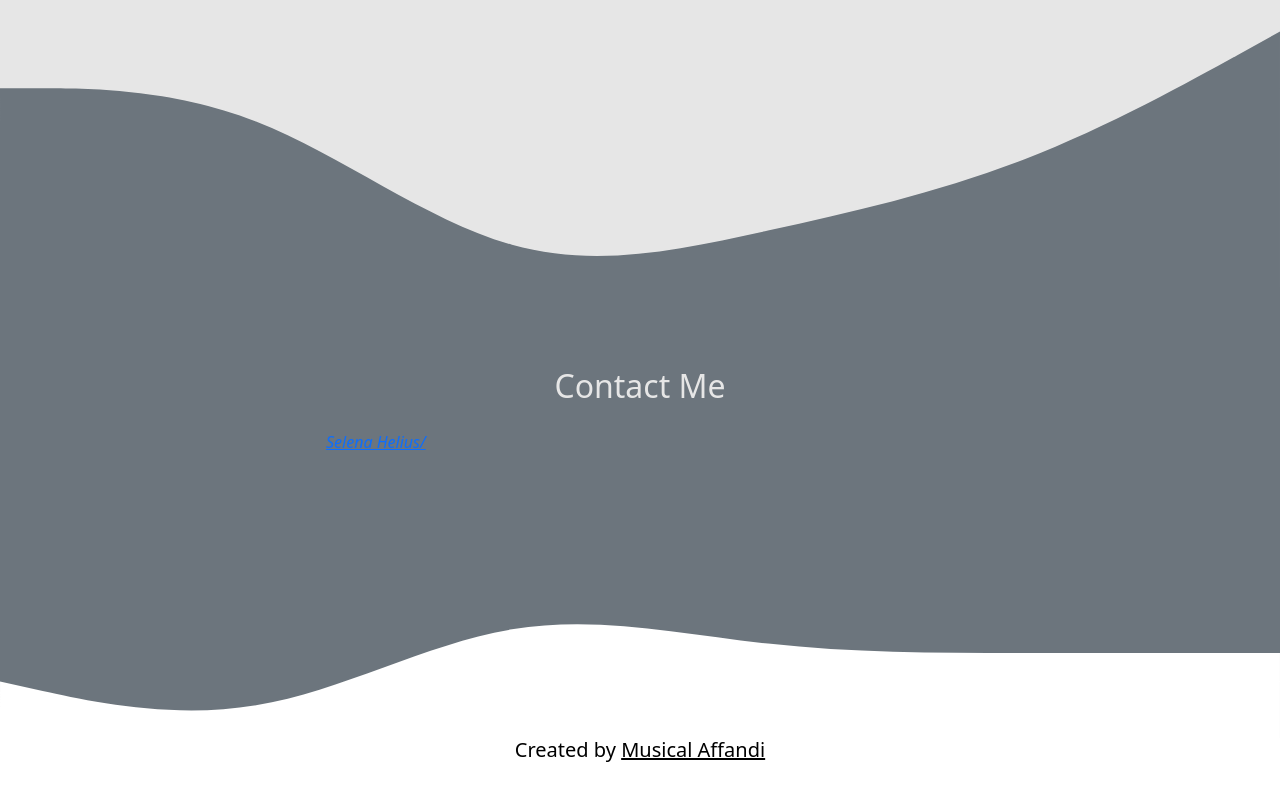
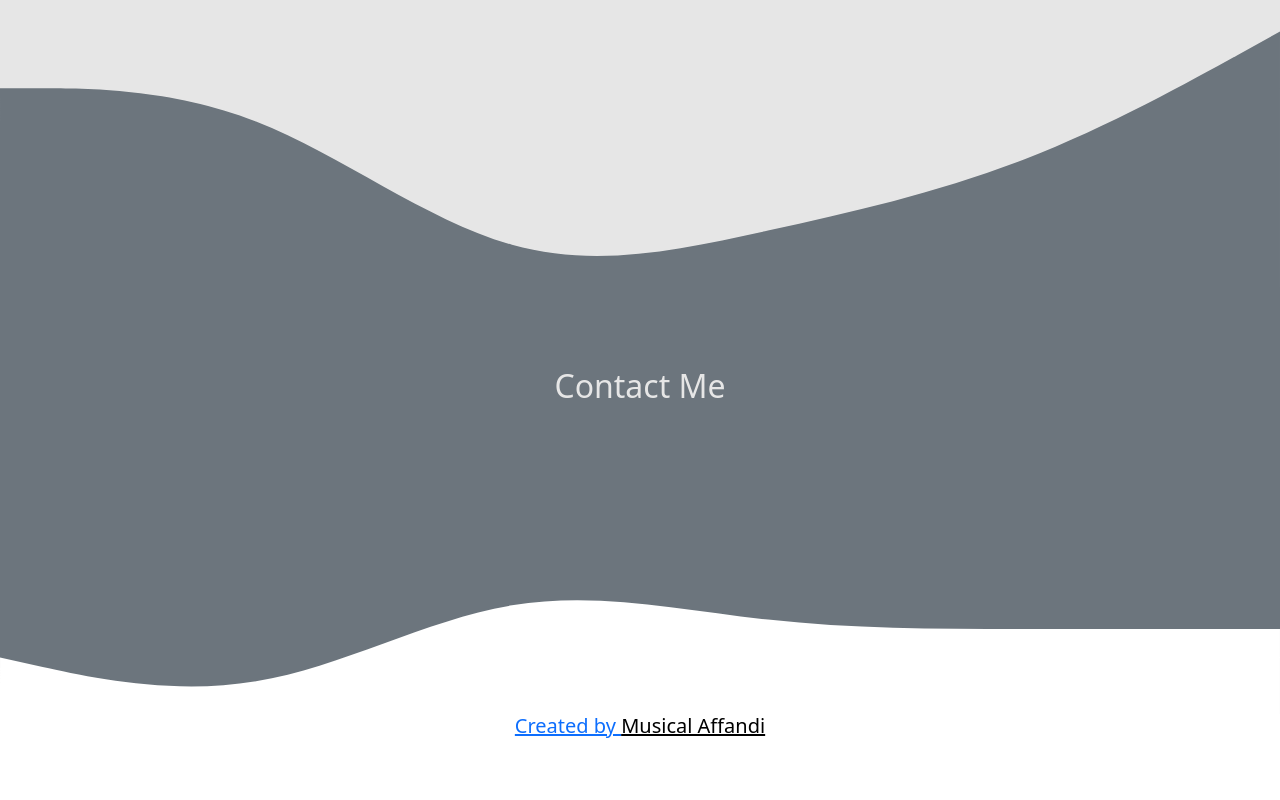
Before and after one commit to Wikal030416/selenahelius.io, a plain HTML site: page index.html in a window 1280 px wide. Shown: the part 2484-3284 px from the top of the page. Drawn offline with nearby package versions, Linux system fonts and the light colour scheme.

Commit message:
Update index.html

```diff
--- a/index.html
+++ b/index.html
@@ -277,7 +277,7 @@
       <div class="row justify-content-center">
         <div class="col-md-6">
           <i class="fa-thin fa-circle-phone">
-          <a href="https://instagram.com/selenahelius?igshid=YmMyMTA2M2Y=">Selena Helius/<a>
+          <a href="https://instagram.com/selenahelius?igshid=YmMyMTA2M2Y="/>
           </i>
         </div>
       </div>
```
